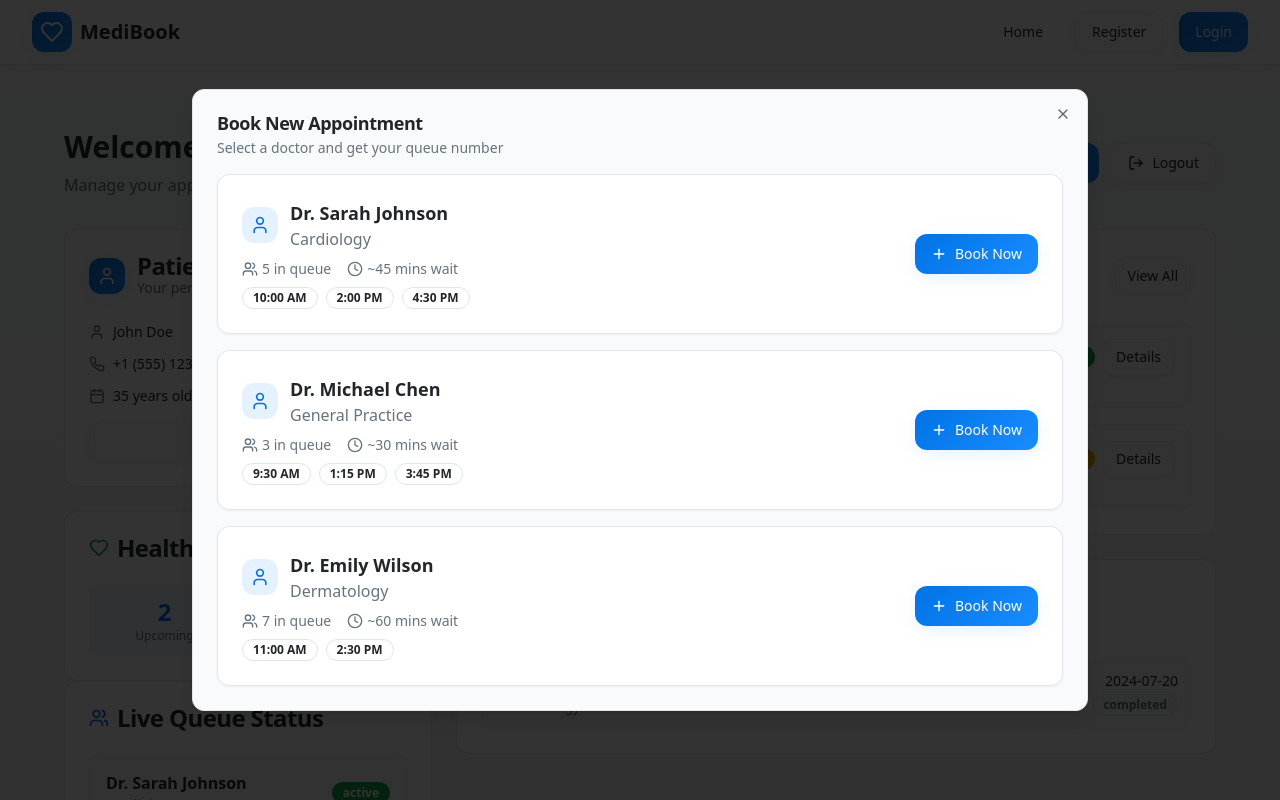
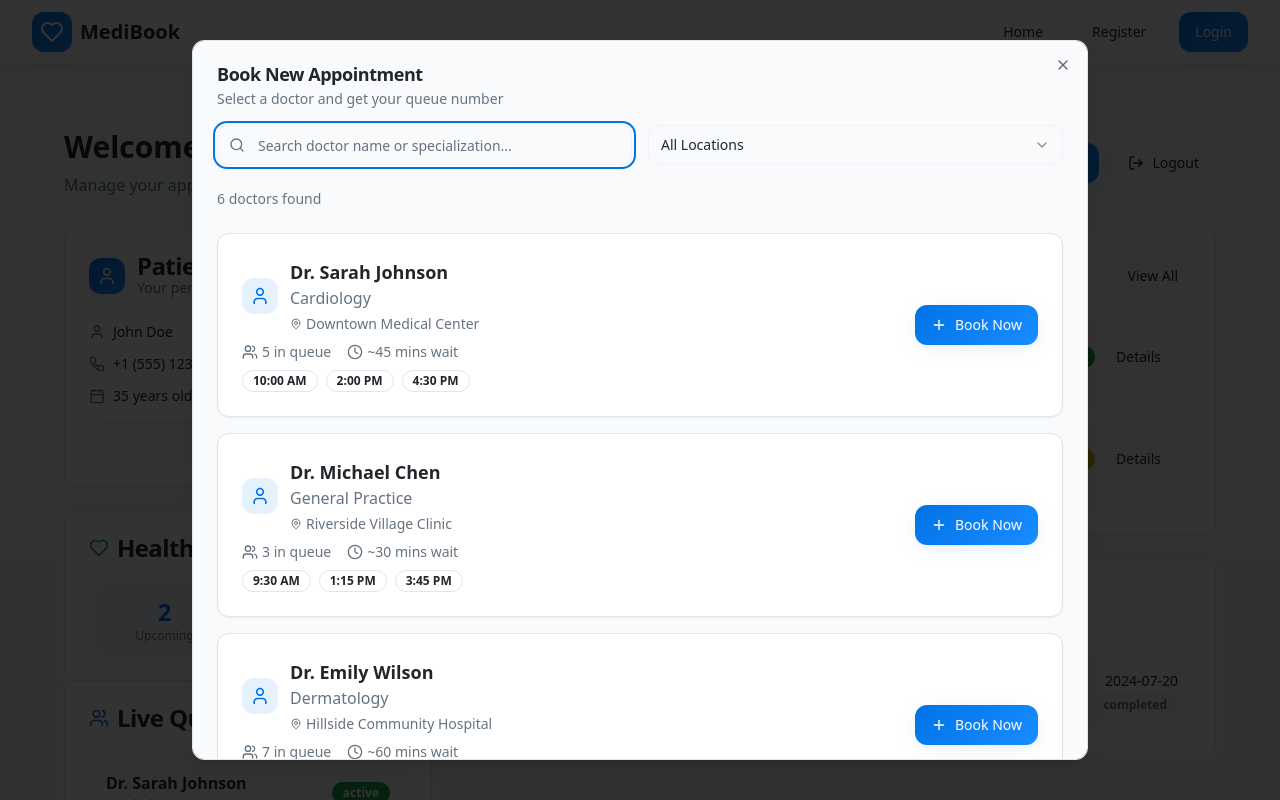
Before and after one commit to Mabasha223/role-access-med, a React (Vite) app: page /patient/dashboard in a window 1280 px wide. Both pictures are taken after a click on the button "Book Appointment". Shown: the top 800 px of the page. Built offline with nearby package versions, Linux system fonts and the light colour scheme.

Commit message:
Add doctor search to booking

```diff
--- a/src/components/BookAppointmentModal.tsx
+++ b/src/components/BookAppointmentModal.tsx
@@ -3,7 +3,9 @@ import { Button } from "@/components/ui/button";
 import { Dialog, DialogContent, DialogDescription, DialogHeader, DialogTitle, DialogTrigger } from "@/components/ui/dialog";
 import { Card, CardContent, CardDescription, CardHeader, CardTitle } from "@/components/ui/card";
 import { Badge } from "@/components/ui/badge";
-import { Calendar, Clock, User, Users, Plus } from "lucide-react";
+import { Input } from "@/components/ui/input";
+import { Select, SelectContent, SelectItem, SelectTrigger, SelectValue } from "@/components/ui/select";
+import { Calendar, Clock, User, Users, Plus, Search, MapPin } from "lucide-react";
 import { useToast } from "@/hooks/use-toast";
 
 interface BookAppointmentModalProps {
@@ -14,6 +16,8 @@ const BookAppointmentModal = ({ children }: BookAppointmentModalProps) => {
   const [isOpen, setIsOpen] = useState(false);
   const [selectedDoctor, setSelectedDoctor] = useState<string | null>(null);
   const [queueNumber, setQueueNumber] = useState<number | null>(null);
+  const [searchTerm, setSearchTerm] = useState("");
+  const [selectedVillage, setSelectedVillage] = useState<string>("all");
   const { toast } = useToast();
 
   const doctors = [
@@ -21,6 +25,7 @@ const BookAppointmentModal = ({ children }: BookAppointmentModalProps) => {
       id: 1,
       name: "Dr. Sarah Johnson",
       specialization: "Cardiology",
+      village: "Downtown Medical Center",
       availableSlots: ["10:00 AM", "2:00 PM", "4:30 PM"],
       currentQueue: 5,
       estimatedWait: "45 mins"
@@ -29,6 +34,7 @@ const BookAppointmentModal = ({ children }: BookAppointmentModalProps) => {
       id: 2,
       name: "Dr. Michael Chen",
       specialization: "General Practice",
+      village: "Riverside Village Clinic",
       availableSlots: ["9:30 AM", "1:15 PM", "3:45 PM"],
       currentQueue: 3,
       estimatedWait: "30 mins"
@@ -37,11 +43,50 @@ const BookAppointmentModal = ({ children }: BookAppointmentModalProps) => {
       id: 3,
       name: "Dr. Emily Wilson",
       specialization: "Dermatology",
+      village: "Hillside Community Hospital",
       availableSlots: ["11:00 AM", "2:30 PM"],
       currentQueue: 7,
       estimatedWait: "60 mins"
+    },
+    {
+      id: 4,
+      name: "Dr. John Smith",
+      specialization: "Orthopedics",
+      village: "Riverside Village Clinic",
+      availableSlots: ["9:00 AM", "3:00 PM"],
+      currentQueue: 2,
+      estimatedWait: "20 mins"
+    },
+    {
+      id: 5,
+      name: "Dr. Maria Garcia",
+      specialization: "Pediatrics",
+      village: "Downtown Medical Center",
+      availableSlots: ["10:30 AM", "1:00 PM", "4:00 PM"],
+      currentQueue: 4,
+      estimatedWait: "35 mins"
+    },
+    {
+      id: 6,
+      name: "Dr. Ahmed Hassan",
+      specialization: "Neurology",
+      village: "Green Valley Health Center",
+      availableSlots: ["11:30 AM", "2:15 PM"],
+      currentQueue: 6,
+      estimatedWait: "50 mins"
     }
   ];
+
+  // Get unique villages for filter dropdown
+  const villages = ["all", ...Array.from(new Set(doctors.map(doctor => doctor.village)))];
+
+  // Filter doctors based on search term and selected village
+  const filteredDoctors = doctors.filter(doctor => {
+    const matchesSearch = doctor.name.toLowerCase().includes(searchTerm.toLowerCase()) ||
+                         doctor.specialization.toLowerCase().includes(searchTerm.toLowerCase());
+    const matchesVillage = selectedVillage === "all" || doctor.village === selectedVillage;
+    return matchesSearch && matchesVillage;
+  });
 
   const handleBookAppointment = (doctorId: string) => {
     const doctor = doctors.find(d => d.id.toString() === doctorId);
@@ -95,9 +140,49 @@ const BookAppointmentModal = ({ children }: BookAppointmentModalProps) => {
             </CardContent>
           </Card>
         ) : (
-          <div className="grid gap-4">
-            {doctors.map((doctor) => (
-              <Card key={doctor.id} className="cursor-pointer hover:shadow-md transition-shadow">
+          <div className="space-y-6">
+            {/* Search and Filter Section */}
+            <div className="grid grid-cols-1 md:grid-cols-2 gap-4">
+              <div className="relative">
+                <Search className="absolute left-3 top-1/2 transform -translate-y-1/2 h-4 w-4 text-muted-foreground" />
+                <Input
+                  placeholder="Search doctor name or specialization..."
+                  value={searchTerm}
+                  onChange={(e) => setSearchTerm(e.target.value)}
+                  className="pl-10"
+                />
+              </div>
+
+              <Select value={selectedVillage} onValueChange={setSelectedVillage}>
+                <SelectTrigger className="bg-background">
+                  <SelectValue placeholder="Filter by location" />
+                </SelectTrigger>
+                <SelectContent className="bg-background border shadow-lg z-50">
+                  {villages.map((village) => (
+                    <SelectItem key={village} value={village} className="hover:bg-muted">
+                      {village === "all" ? "All Locations" : village}
+                    </SelectItem>
+                  ))}
+                </SelectContent>
+              </Select>
+            </div>
+
+            {/* Results Count */}
+            <div className="text-sm text-muted-foreground">
+              {filteredDoctors.length} doctor{filteredDoctors.length !== 1 ? 's' : ''} found
+            </div>
+
+            {/* Doctors List */}
+            <div className="grid gap-4">
+              {filteredDoctors.length === 0 ? (
+                <Card className="p-8 text-center">
+                  <div className="text-muted-foreground">
+                    No doctors found matching your search criteria.
+                  </div>
+                </Card>
+              ) : (
+                filteredDoctors.map((doctor) => (
+                  <Card key={doctor.id} className="cursor-pointer hover:shadow-md transition-shadow">
                 <CardContent className="p-6">
                   <div className="flex items-center justify-between">
                     <div className="space-y-2">
@@ -108,6 +193,10 @@ const BookAppointmentModal = ({ children }: BookAppointmentModalProps) => {
                         <div>
                           <h3 className="font-semibold text-lg">{doctor.name}</h3>
                           <p className="text-muted-foreground">{doctor.specialization}</p>
+                          <div className="flex items-center gap-1 text-sm text-muted-foreground mt-1">
+                            <MapPin className="h-3 w-3" />
+                            <span>{doctor.village}</span>
+                          </div>
                         </div>
                       </div>
 
@@ -141,7 +230,9 @@ const BookAppointmentModal = ({ children }: BookAppointmentModalProps) => {
                   </div>
                 </CardContent>
               </Card>
-            ))}
+                ))
+              )}
+            </div>
           </div>
         )}
       </DialogContent>
```
